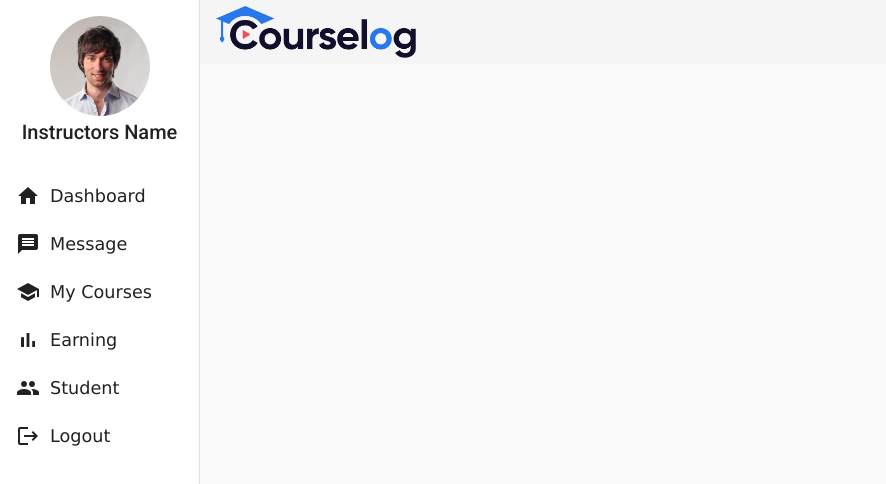
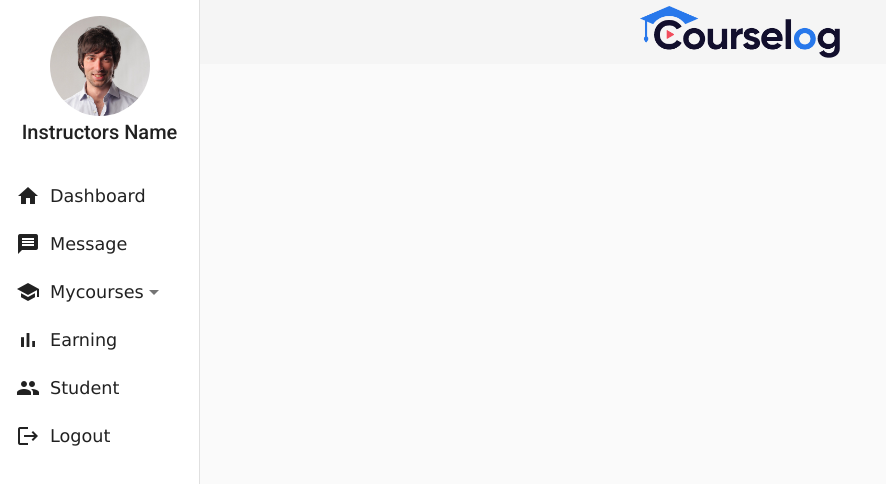
Before and after one commit to keval-itaims/learning-management-system, an Angular app: page /admin in a window 1280 px wide. Shown: the top 484 px of the page, without its empty margins (0-886 px from the left). Built offline with nearby package versions, Linux system fonts and the light colour scheme.

Commit message:
dashboard component addes

```diff
--- a/src/app/app.module.ts
+++ b/src/app/app.module.ts
@@ -26,6 +26,7 @@ import { MatIconModule } from '@angular/material/icon';
 import { MatListModule } from '@angular/material/list';
 import { HomepageComponent } from './components/homepage/homepage/homepage.component';
 import { MainComponent } from './components/homepage/main/main.component';
+import { DashboardComponent } from './components/admin/dashboard/dashboard.component';
 @NgModule({
   declarations: [
     AppComponent,
@@ -43,6 +44,7 @@ import { MainComponent } from './components/homepage/main/main.component';
     AdminsidebarComponent,
     HomepageComponent,
     MainComponent,
+    DashboardComponent,
 ],
   imports: [
     BrowserModule,
--- a/src/app/components/admin/adminsidebar/adminsidebar.component.css
+++ b/src/app/components/admin/adminsidebar/adminsidebar.component.css
@@ -1,5 +1,6 @@
 .sidenav-container {
   height: 100%;
+
 
 }
 
--- a/src/app/components/admin/adminsidebar/adminsidebar.component.html
+++ b/src/app/components/admin/adminsidebar/adminsidebar.component.html
@@ -34,14 +34,22 @@
           >message</mat-icon
         >Message</a
       >
-      <a mat-list-item href="#"
+      <a mat-list-item
         ><mat-icon
           aria-hidden="false"
           aria-label="Example home icon"
           style="margin-right: 10px"
           >school</mat-icon
-        >My Courses</a
-      >
+        >
+        <div class="flex justify-center">
+          <mat-label>Mycourses</mat-label>
+          <mat-select>
+            <mat-option> Add course </mat-option>
+            <mat-option> Edit course </mat-option>
+          </mat-select>
+        </div>
+      </a>
+
       <a mat-list-item href="#"
         ><mat-icon
           aria-hidden="false"
@@ -79,8 +87,7 @@
       >
         <mat-icon aria-label="Side nav toggle icon">menu</mat-icon>
       </button>
-      <img src="../../../../assets/images/logo.png" alt="" />
+      <img class="m-auto" src="../../../../assets/images/logo.png" alt="" />
     </mat-toolbar>
-    <!-- Add Content Here -->
   </mat-sidenav-content>
 </mat-sidenav-container>
--- /dev/null
+++ b/src/app/components/admin/dashboard/dashboard.component.html
@@ -0,0 +1 @@
+<p>dashboard works!</p>
--- /dev/null
+++ b/src/app/components/admin/dashboard/dashboard.component.ts
@@ -0,0 +1,15 @@
+import { Component, OnInit } from '@angular/core';
+
+@Component({
+  selector: 'app-dashboard',
+  templateUrl: './dashboard.component.html',
+  styleUrls: ['./dashboard.component.css']
+})
+export class DashboardComponent implements OnInit {
+
+  constructor() { }
+
+  ngOnInit(): void {
+  }
+
+}
--- a/src/app/material/material.module.ts
+++ b/src/app/material/material.module.ts
@@ -2,12 +2,15 @@ import { NgModule } from '@angular/core';
 import {MatButtonModule} from '@angular/material/button';
 import { MatSidenavModule } from '@angular/material/sidenav';
 import {MatIconModule} from '@angular/material/icon';
+import {MatSelectModule} from '@angular/material/select';
+
 
 
 const MaterialComponents =[
   MatButtonModule,
   MatSidenavModule,
-  MatIconModule
+  MatIconModule,
+  MatSelectModule
 ]
 @NgModule({
   declarations: [],
```
Also changed, not shown: src/app/components/admin/dashboard/dashboard.component.css (added).
